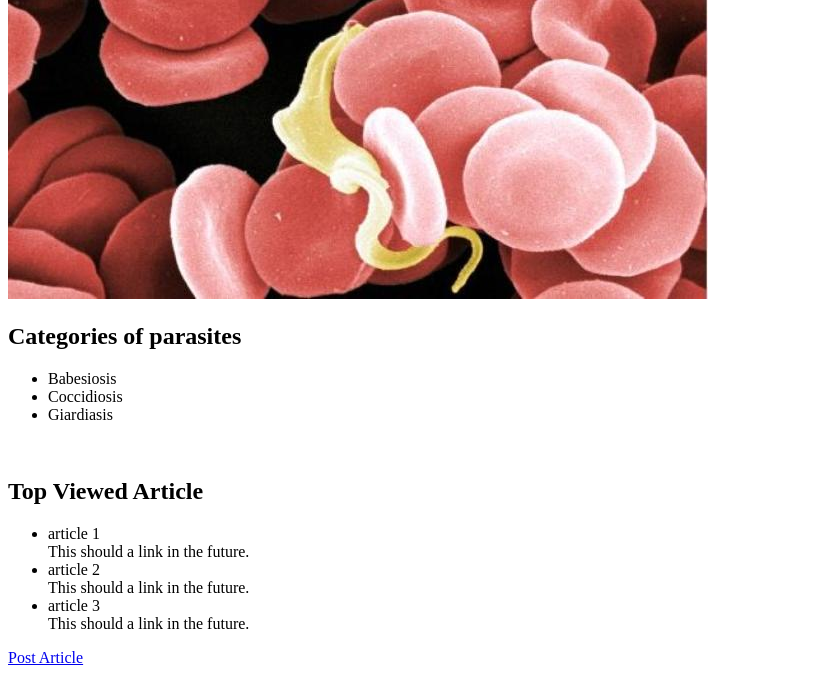
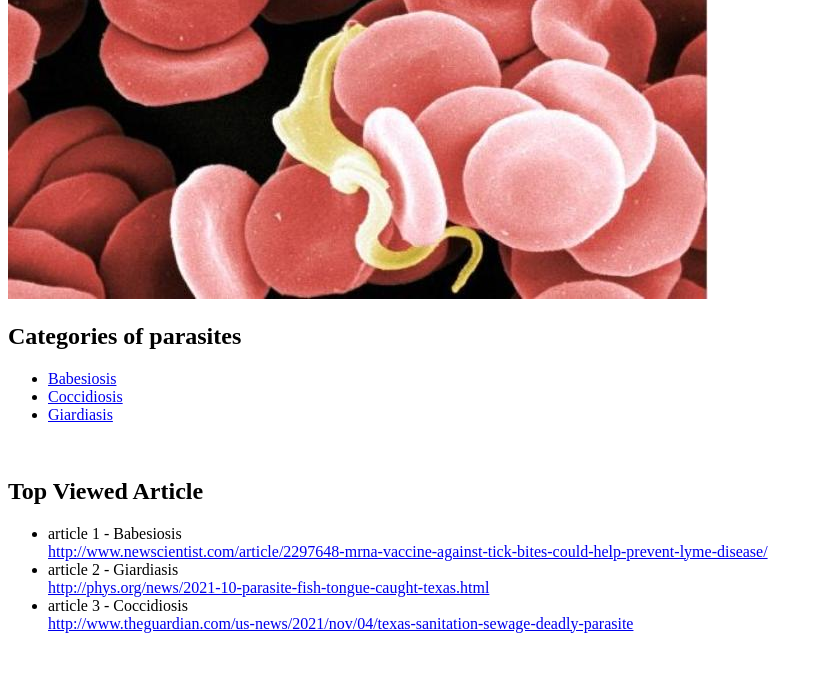
Before and after one commit to AlanJ2001/parasitologyTool, a Django app: page /parasitologyTool/public_content/ in a window 1280 px wide. Shown: the part 125-800 px from the top of the page, without its empty margins (0-823 px from the left). Run offline with Django 3.2, Linux system fonts and the light colour scheme; data comes from the database, SQL or seed files in the repository; both versions use the stored data as it was after the commit; parts of the project's set-up code (start-up, migrations or seed data) failed here and were passed over.

Commit message:
added feature to post articles for a specific parasite

```diff
--- a/cs28TeamProject/parasitologyTool/models.py
+++ b/cs28TeamProject/parasitologyTool/models.py
@@ -47,7 +47,7 @@ class Article(models.Model):
 	TITLE_MAX_LENGTH = 128
 	URL_MAX_LENGTH = 200
 
-	#parasite = models.ForeignKey(Parasite, on_delete=models.CASCADE)
+	parasite = models.ForeignKey(Parasite, on_delete=models.CASCADE, default=None)
 	title = models.CharField(max_length=TITLE_MAX_LENGTH, unique=True)
 	url = models.URLField(max_length=URL_MAX_LENGTH)
 	views = models.IntegerField(default=0)
--- a/cs28TeamProject/parasitologyTool/urls.py
+++ b/cs28TeamProject/parasitologyTool/urls.py
@@ -12,5 +12,6 @@ urlpatterns = [
     path('login/', views.user_login, name='login'),
     path('logout/', views.user_logout, name='logout'),
     path('public_content/', views.public_content, name='public_content'),
-    path('add_article/',views.add_article, name='add_article'),
+    path('public_content/<int:parasite_id>/add_article/',views.add_article, name='add_article'),
+    path('public_content/<int:parasite_id>/', views.public_parasite_page, name = 'public_parasite_page')
 ]
--- a/cs28TeamProject/parasitologyTool/views.py
+++ b/cs28TeamProject/parasitologyTool/views.py
@@ -39,19 +39,33 @@ def public_content(request):
 
     return render(request, 'parasitologyTool/public_content.html', context=context_dict)
 
-def add_article(request):
+def add_article(request, parasite_id):
+    try:
+        parasite = Parasite.objects.get(id=parasite_id)
+    except Parasite.DoesNotExist:
+        return not_found(request)
+
     form = ArticleForm()
-
     if request.method == 'POST':
         form = ArticleForm(request.POST)
 
         if form.is_valid():
-            form.save(commit=True)
+            article = form.save(commit=False)
+            article.parasite = parasite
+            article.save()
             return redirect('/parasitologyTool/public_content')
         else:
             print(form.errors)
 
     return render(request, 'parasitologyTool/add_article.html', {'form':form})
+
+def public_parasite_page(request, parasite_id):
+    try:
+        parasite = Parasite.objects.get(id=parasite_id)
+    except Parasite.DoesNotExist:
+        return not_found(request)
+
+    return render(request, 'parasitologyTool/public_parasite_page.html', {'parasite': parasite})
 
 
 def register(request):
--- a/cs28TeamProject/templates/parasitologyTool/add_article.html
+++ b/cs28TeamProject/templates/parasitologyTool/add_article.html
@@ -6,7 +6,7 @@
 {% block body_block %}
     <h1>Post Article</h1>
     <div>
-    	<form id="article_form" method="post" action="/parasitologyTool/add_article/">
+    	<form id="article_form" method="post">
             {% csrf_token %}
             {% for hidden in form.hidden_fields %}
                 {{ hidden }}
--- a/cs28TeamProject/templates/parasitologyTool/public_content.html
+++ b/cs28TeamProject/templates/parasitologyTool/public_content.html
@@ -15,7 +15,7 @@
         {% if parasites %}
             <ul>
                 {% for p in parasites %}
-                <li>{{ p.name }}</li>
+                <li><a href="{% url 'parasitologyTool:public_parasite_page' p.id %}">{{ p.name }}</a></li>
                 {% endfor %}
             </ul>
         {% else %}
@@ -28,12 +28,12 @@
         {% if articles %}
             <ul>
                 {% for article in articles %}
-                <li>{{ article.title }}</li> This should a link in the future.
+                <li>{{ article.title }} - {{ article.parasite.name }}</li>
+                <a href="{{ article.url }}">{{ article.url }}</a>
                 {% endfor %}
             </ul>
         {% else %}
             <strong>No Articles</strong>
         {% endif %}
     </div>
-    <a href="{% url 'parasitologyTool:add_article' %}">Post Article</a><br />
 {% endblock %}
```
Also changed, not shown: cs28TeamProject/templates/parasitologyTool/public_parasite_page.html (added, +12 -0 lines), cs28TeamProject/db.sqlite3, cs28TeamProject/parasitologyTool/migrations/0001_initial.py, cs28TeamProject/parasitologyTool/migrations/0002_article_parasite.py (added), cs28TeamProject/parasitologyTool/migrations/0002_userprofile.py (deleted), cs28TeamProject/parasitologyTool/migrations/0003_alter_article_parasite.py (added), cs28TeamProject/parasitologyTool/migrations/0003_auto_20211109_1438.py (deleted), cs28TeamProject/parasitologyTool/migrations/0004_auto_20211109_1540.py (deleted), cs28TeamProject/parasitologyTool/migrations/0005_remove_userprofile_role.py (deleted), cs28TeamProject/parasitologyTool/migrations/0006_auto_20211113_0839.py (deleted), cs28TeamProject/parasitologyTool/migrations/0007_auto_20211115_1805.py (deleted), cs28TeamProject/parasitologyTool/migrations/0008_remove_article_parasite.py (deleted).
